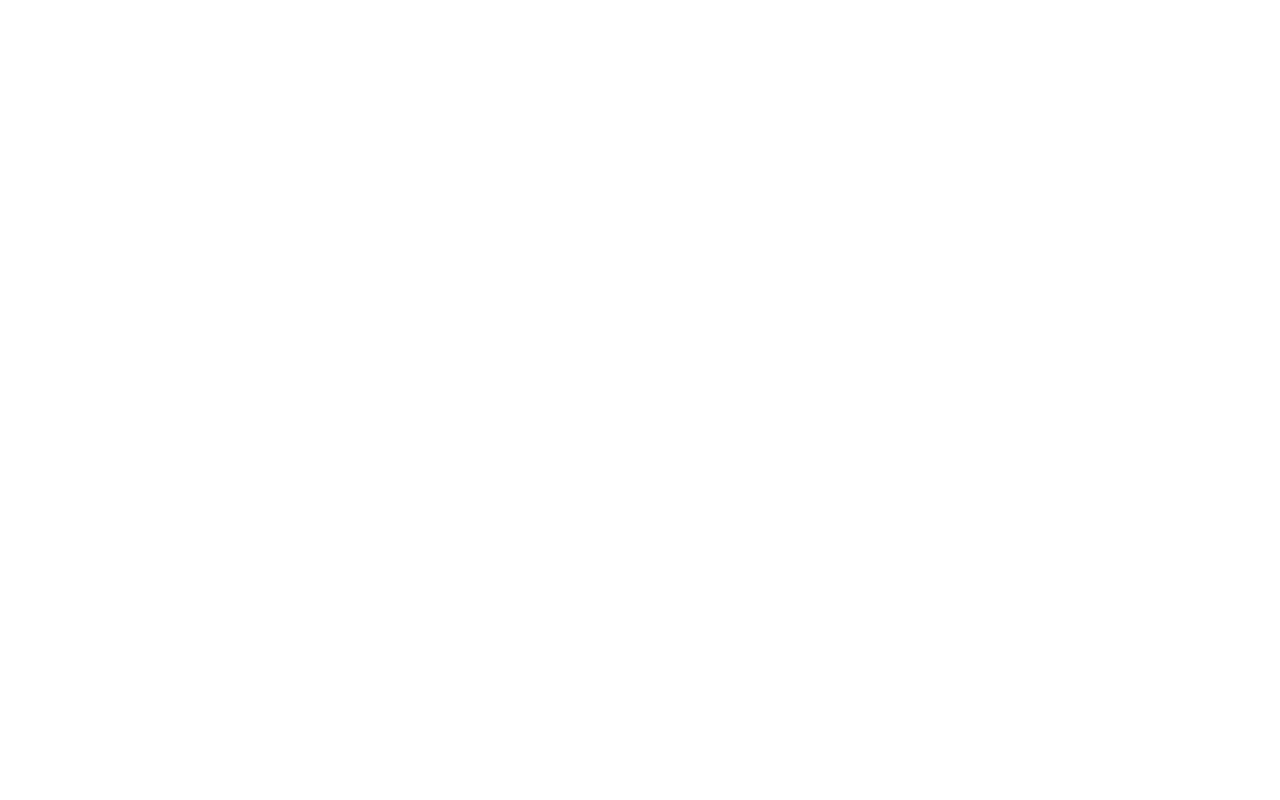
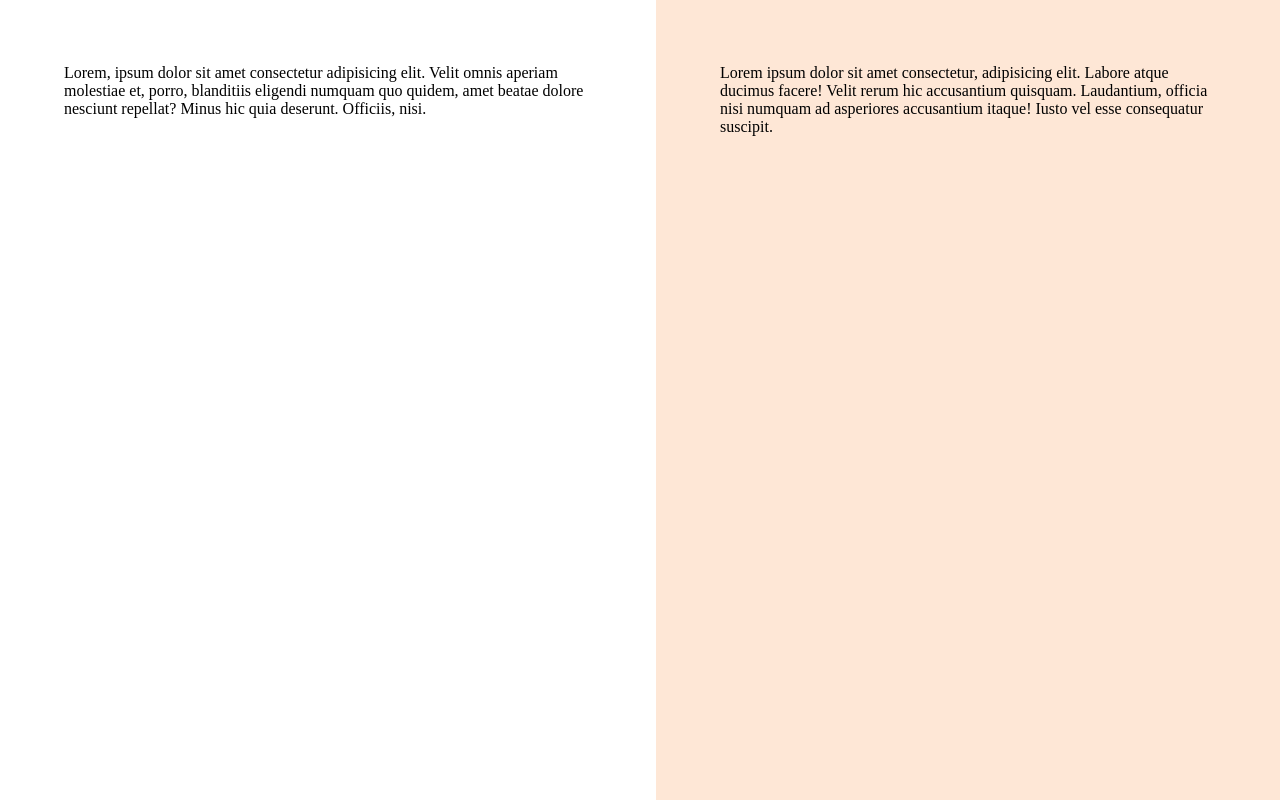
Before and after one commit to jefferson0710/form, a plain HTML site: page index.html in a window 1280 px wide. Drawn offline with Linux system fonts and the light colour scheme.

Commit message:
layout css commit

```diff
--- a/index.html
+++ b/index.html
@@ -10,6 +10,13 @@
   <link href="https://fonts.googleapis.com/css2?family=Archivo:ital,wght@0,100..900;1,100..900&family=Maven+Pro:wght@400..900&family=Poppins:wght@400;700&display=swap" rel="stylesheet">
 </head>
 <body>
-
+  <div id="app">
+    <main>
+      <div class="main-container">Lorem, ipsum dolor sit amet consectetur adipisicing elit. Velit omnis aperiam molestiae et, porro, blanditiis eligendi numquam quo quidem, amet beatae dolore nesciunt repellat? Minus hic quia deserunt. Officiis, nisi.</div>
+    </main>
+    <aside>
+      <div class="aside-container">Lorem ipsum dolor sit amet consectetur, adipisicing elit. Labore atque ducimus facere! Velit rerum hic accusantium quisquam. Laudantium, officia nisi numquam ad asperiores accusantium itaque! Iusto vel esse consequatur suscipit.</div>
+    </aside>
+  </div>
 </body>
 </html>
--- a/styles/global.css
+++ b/styles/global.css
@@ -1,3 +1,8 @@
+*{
+  margin: 0;
+  padding: 0;
+  box-sizing: border-box;
+}
 :root{
  --font-family:'Poppins', 'sans-serif';
   --text: 400 1rem/1.5 var(--font-family);
@@ -16,3 +21,7 @@
   --stroke-highlight: #F3541C;
   --semantic-error: #DC2626;
 }
+
+body{
+  overflow: hidden;
+}
--- a/styles/index.css
+++ b/styles/index.css
@@ -1 +1,2 @@
 @import url(global.css);
+@import url(layout.css);
--- /dev/null
+++ b/styles/layout.css
@@ -0,0 +1,25 @@
+#app{
+  display: grid;
+  grid-template-columns: 51.25% 48.75%;
+  overflow: hidden;
+  height: 100vh;
+}
+
+main{
+  overflow: auto;
+  padding: 4rem;
+
+  & .main-container{
+    margin-left: auto;
+    max-width: 33rem;
+  }
+
+}
+
+aside{
+  padding: 4rem;
+  background-color: var(--surface-secondary);
+  & .aside-container{
+    max-width: 31rem;
+  }
+}
```
